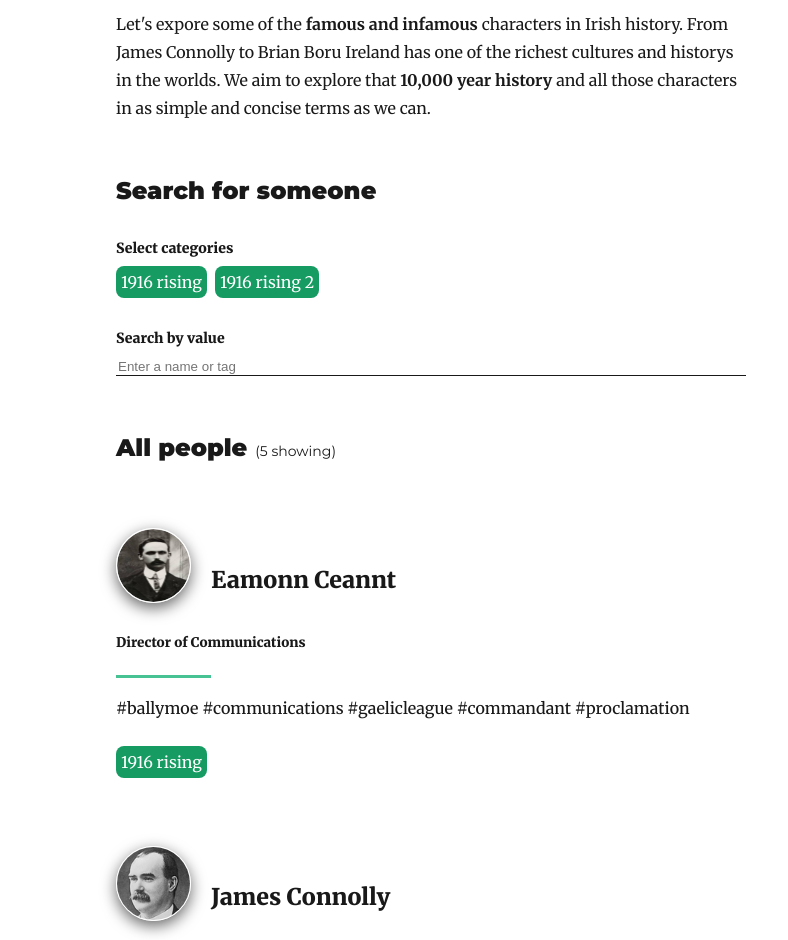
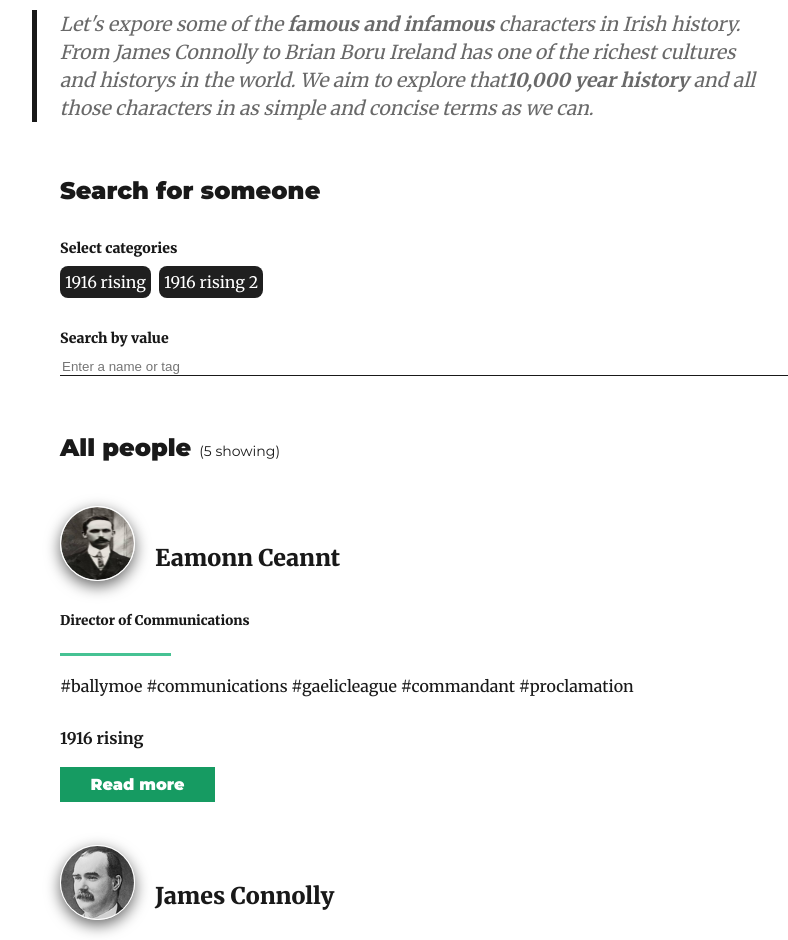
Before and after one commit to Michaelcj10/Shorty-Histories, a Gatsby site: page / in a window 1280 px wide. Shown: the part 563-1503 px from the top of the page, without its empty margins (209-997 px from the left). Built offline with nearby package versions, Linux system fonts and the light colour scheme; Gatsby itself is replaced by a stand-in of ours; some packages are replaced by stand-ins of ours.

Commit message:
alter homepage style, add primary button to items

```diff
--- /dev/null
+++ b/src/components/atoms/button.js
@@ -0,0 +1,24 @@
+import React from "react"
+import styled from "styled-components"
+const Button = props => {
+  return <ButtonStyle>{props.text}</ButtonStyle>
+}
+
+const ButtonStyle = styled.div`
+  height: 35px;
+  border: none;
+  min-width: 155px;
+  transition: all 0.5s ease 0s;
+  background: #169b62;
+  outline: none;
+  font-size: 16px;
+  color: rgb(255, 255, 255);
+  font-family: Montserrat, sans-serif;
+  font-weight: 900;
+  margin-top: 15px;
+  width: fit-content;
+  line-height: 35px;
+  text-align: center;
+  cursor: pointer;
+`
+export default Button
--- a/src/components/layout.js
+++ b/src/components/layout.js
@@ -15,6 +15,7 @@ const Layout = ({ location, title, children }) => {
             ...scale(1.5),
             marginBottom: rhythm(1.5),
             marginTop: 0,
+            textAlign: "left",
           }}
         >
           <Link
@@ -56,7 +57,7 @@ const Layout = ({ location, title, children }) => {
       style={{
         marginLeft: `auto`,
         marginRight: `auto`,
-        maxWidth: rhythm(24),
+        maxWidth: rhythm(28),
         padding: `${rhythm(1.5)} ${rhythm(3 / 4)}`,
       }}
     >
--- a/src/pages/index.js
+++ b/src/pages/index.js
@@ -6,9 +6,9 @@ import { rhythm } from "../utils/typography"
 import Break from "../components/atoms/break"
 import Label from "../components/atoms/label"
 import ImageLoader from "../components/atoms/imageAsync"
+import Button from "../components/atoms/button"
 import Input from "../components/atoms/input"
 import styled from "styled-components"
-import { motion } from "framer-motion"
 
 const BlogIndex = ({ data, location }) => {
   const siteTitle = data.site.siteMetadata.title
@@ -58,7 +58,7 @@ const BlogIndex = ({ data, location }) => {
 
   return (
     <Layout location={location} title={siteTitle}>
-      <SEO title="Short Historys" />
+      <SEO title="Home" />
       {
         <Fragment>
           <ImageLoader
@@ -68,13 +68,16 @@ const BlogIndex = ({ data, location }) => {
             imgSrc="1916_banner-min.png"
           />
           <CustomH1>About us</CustomH1>
-          <p>
-            Let's expore some of the <strong>famous and infamous </strong>
-            characters in Irish history. From James Connolly to Brian Boru
-            Ireland has one of the richest cultures and historys in the worlds.
-            We aim to explore that <strong>10,000 year history</strong> and all
-            those characters in as simple and concise terms as we can.
-          </p>
+          <blockquote>
+            <p>
+              Let's expore some of the <strong>famous and infamous </strong>
+              characters in Irish history. From James Connolly to Brian Boru
+              Ireland has one of the richest cultures and historys in the world.
+              We aim to explore that
+              <strong>10,000 year history</strong> and all those characters in
+              as simple and concise terms as we can.
+            </p>
+          </blockquote>
 
           <div>
             <h1 style={{ fontSize: "1.5em" }}>Search for someone</h1>
@@ -108,7 +111,7 @@ const BlogIndex = ({ data, location }) => {
           const imgUrl = title.replace(/\s+/g, "_").toLowerCase()
           return (
             <Article key={node.fields.slug}>
-              <header>
+              <header style={{ marginBottom: "20px" }}>
                 <EntryItem
                   style={{
                     marginBottom: rhythm(1 / 4),
@@ -121,6 +124,7 @@ const BlogIndex = ({ data, location }) => {
                     imgSrc={`${imgUrl}.jpg`}
                     isCircle={true}
                   />
+
                   <h3>
                     <Link
                       style={{ boxShadow: `none`, color: "rgb(25, 25, 25)" }}
@@ -134,7 +138,12 @@ const BlogIndex = ({ data, location }) => {
                 <Break />
               </header>
               <Tags>{node.frontmatter.tags}</Tags>
-              <Badge>{node.frontmatter.category}</Badge>
+              <div style={{ fontWeight: "bold" }}>
+                {node.frontmatter.category}
+              </div>
+              <Link to={node.fields.slug}>
+                <Button text="Read more" />
+              </Link>
             </Article>
           )
         })}
@@ -156,7 +165,7 @@ const Categories = styled.div`
 
 const Badge = styled.div`
   width: fit-content;
-  background: #169b62;
+  background: #1f1f1f;
   padding: 2px 5px;
   color: #fff;
   border-radius: 8px;
@@ -184,7 +193,7 @@ const Tags = styled.h5`
   line-height: 20px;
 `
 const Article = styled.div`
-  margin-top: 50px;
+  margin-top: 25px;
   small {
     font-weight: 900;
   }
```
Also changed, not shown: src/templates/blog-post.js (+0 -12 lines), static/logo.png.
